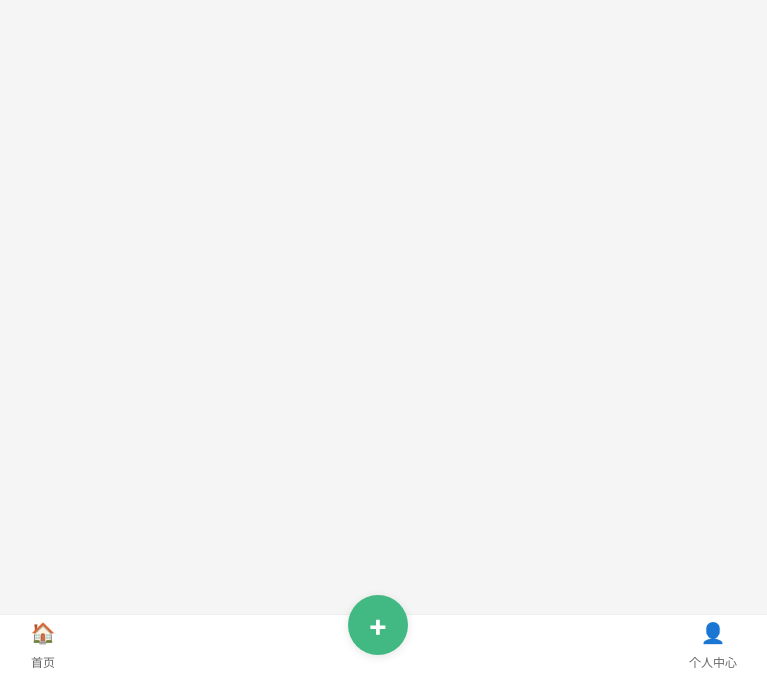
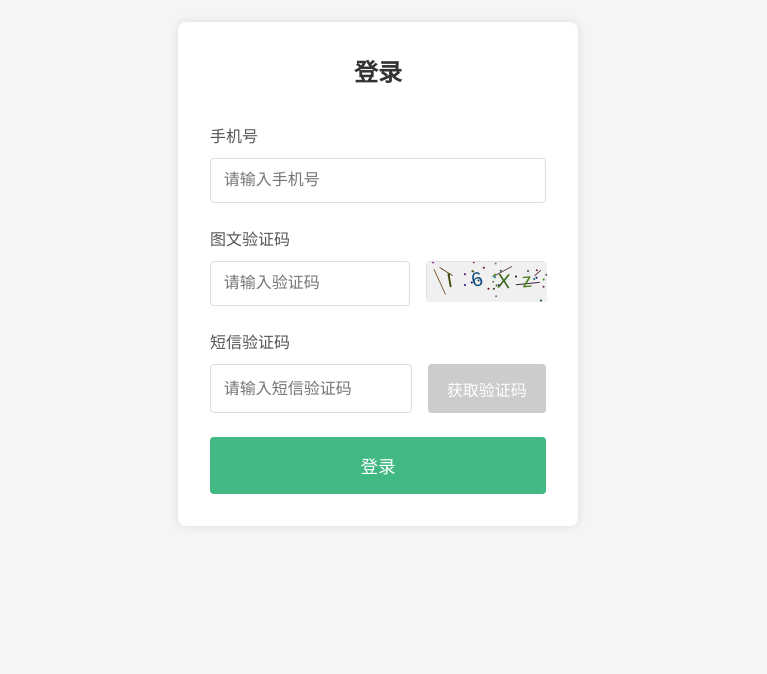
Before and after one commit to guoleopard/todolist, a Vue app in the folder website/: page /login in a window 1280 px wide. Before the commit this address had no page. Shown: the part 126-800 px from the top of the page, without its empty margins (262-1029 px from the left). Built offline with nearby package versions, Linux system fonts and the light colour scheme.

Commit message:
add after login

```diff
--- a/website/src/App.vue
+++ b/website/src/App.vue
@@ -1,7 +1,7 @@
 <template>
   <div id="app">
     <router-view />
-    <Tabbar />
+    <Tabbar v-if="$route.path !== '/login'" />
   </div>
 </template>
 
--- a/website/src/main.js
+++ b/website/src/main.js
@@ -4,10 +4,12 @@ import './style.css';
 import App from './App.vue';
 import Home from './views/Home.vue';
 import Profile from './views/Profile.vue';
+import Login from './views/Login.vue';
 
 const routes = [
-  { path: '/', component: Home },
-  { path: '/profile', component: Profile }
+  { path: '/', component: Home, meta: { requiresAuth: true } },
+  { path: '/profile', component: Profile, meta: { requiresAuth: true } },
+  { path: '/login', component: Login }
 ];
 
 const router = createRouter({
@@ -15,6 +17,16 @@ const router = createRouter({
   routes
 });
 
+// 路由守卫
+router.beforeEach((to, from, next) => {
+  const isLoggedIn = localStorage.getItem('isLoggedIn') === 'true';
+  if (to.meta.requiresAuth && !isLoggedIn) {
+    next('/login');
+  } else {
+    next();
+  }
+});
+
 const app = createApp(App);
 app.use(router);
 app.mount('#app');
--- /dev/null
+++ b/website/src/views/Login.vue
@@ -0,0 +1,286 @@
+<template>
+  <div class="login-container">
+    <div class="login-box">
+      <h2>登录</h2>
+      <form @submit.prevent="handleLogin">
+        <div class="form-group">
+          <label for="phone">手机号</label>
+          <input
+            type="tel"
+            id="phone"
+            v-model="formData.phone"
+            placeholder="请输入手机号"
+            required
+            pattern="^1[3-9]\d{9}$"
+          />
+        </div>
+        <div class="form-group">
+          <label for="captcha">图文验证码</label>
+          <div class="captcha-container">
+            <input
+              type="text"
+              id="captcha"
+              v-model="formData.captcha"
+              placeholder="请输入验证码"
+              required
+            />
+            <div class="captcha-image" @click="refreshCaptcha">
+              <!-- 图文验证码图片将在这里生成 -->
+              <canvas ref="captchaCanvas" width="120" height="40"></canvas>
+            </div>
+          </div>
+        </div>
+        <div class="form-group">
+          <label for="smsCode">短信验证码</label>
+          <div class="sms-container">
+            <input
+              type="text"
+              id="smsCode"
+              v-model="formData.smsCode"
+              placeholder="请输入短信验证码"
+              required
+            />
+            <button
+              type="button"
+              class="get-sms-btn"
+              @click="getSmsCode"
+              :disabled="!canGetSmsCode || smsCountdown > 0"
+            >
+              {{ smsCountdown > 0 ? `${smsCountdown}秒后重新获取` : '获取验证码' }}
+            </button>
+          </div>
+        </div>
+        <button type="submit" class="login-btn">登录</button>
+      </form>
+    </div>
+  </div>
+</template>
+
+<script>
+export default {
+  name: 'Login',
+  data() {
+    return {
+      formData: {
+        phone: '',
+        captcha: '',
+        smsCode: ''
+      },
+      captchaText: '',
+      smsCountdown: 0,
+      timer: null
+    };
+  },
+  computed: {
+    canGetSmsCode() {
+      return this.formData.phone && this.formData.captcha;
+    }
+  },
+  mounted() {
+    this.generateCaptcha();
+  },
+  beforeUnmount() {
+    if (this.timer) {
+      clearInterval(this.timer);
+    }
+  },
+  methods: {
+    generateCaptcha() {
+      // 生成随机验证码
+      const chars = '0123456789ABCDEFGHIJKLMNOPQRSTUVWXYZabcdefghijklmnopqrstuvwxyz';
+      let captcha = '';
+      for (let i = 0; i < 4; i++) {
+        captcha += chars.charAt(Math.floor(Math.random() * chars.length));
+      }
+      this.captchaText = captcha;
+      this.drawCaptcha();
+    },
+    drawCaptcha() {
+      const canvas = this.$refs.captchaCanvas;
+      if (!canvas) return;
+      const ctx = canvas.getContext('2d');
+
+      // 清空画布
+      ctx.clearRect(0, 0, canvas.width, canvas.height);
+
+      // 绘制背景
+      ctx.fillStyle = '#f0f0f0';
+      ctx.fillRect(0, 0, canvas.width, canvas.height);
+
+      // 绘制干扰线
+      for (let i = 0; i < 5; i++) {
+        ctx.strokeStyle = this.getRandomColor();
+        ctx.beginPath();
+        ctx.moveTo(Math.random() * canvas.width, Math.random() * canvas.height);
+        ctx.lineTo(Math.random() * canvas.width, Math.random() * canvas.height);
+        ctx.stroke();
+      }
+
+      // 绘制干扰点
+      for (let i = 0; i < 30; i++) {
+        ctx.fillStyle = this.getRandomColor();
+        ctx.beginPath();
+        ctx.arc(Math.random() * canvas.width, Math.random() * canvas.height, 1, 0, Math.PI * 2);
+        ctx.fill();
+      }
+
+      // 绘制验证码文本
+      ctx.font = '20px Arial';
+      ctx.textBaseline = 'middle';
+      for (let i = 0; i < this.captchaText.length; i++) {
+        ctx.fillStyle = this.getRandomColor();
+        ctx.save();
+        ctx.translate(20 + i * 25, canvas.height / 2);
+        ctx.rotate((Math.random() - 0.5) * 0.5);
+        ctx.fillText(this.captchaText[i], 0, 0);
+        ctx.restore();
+      }
+    },
+    getRandomColor() {
+      const r = Math.floor(Math.random() * 150);
+      const g = Math.floor(Math.random() * 150);
+      const b = Math.floor(Math.random() * 150);
+      return `rgb(${r}, ${g}, ${b})`;
+    },
+    refreshCaptcha() {
+      this.generateCaptcha();
+    },
+    getSmsCode() {
+      // 验证图文验证码
+      if (this.formData.captcha.toLowerCase() !== this.captchaText.toLowerCase()) {
+        alert('图文验证码错误');
+        this.refreshCaptcha();
+        return;
+      }
+
+      // 模拟发送短信验证码
+      alert(`短信验证码已发送至${this.formData.phone}`);
+
+      // 开始倒计时
+      this.smsCountdown = 60;
+      this.timer = setInterval(() => {
+        this.smsCountdown--;
+        if (this.smsCountdown <= 0) {
+          clearInterval(this.timer);
+          this.timer = null;
+        }
+      }, 1000);
+    },
+    handleLogin() {
+      // 简单的登录验证
+      if (!this.formData.phone || !this.formData.smsCode) {
+        alert('请填写完整信息');
+        return;
+      }
+
+      // 模拟登录成功
+      localStorage.setItem('isLoggedIn', 'true');
+      alert('登录成功');
+      this.$router.push('/');
+    }
+  }
+};
+</script>
+
+<style scoped>
+.login-container {
+  display: flex;
+  justify-content: center;
+  align-items: center;
+  height: 100vh;
+  background-color: #f5f5f5;
+}
+
+.login-box {
+  background: white;
+  padding: 2rem;
+  border-radius: 8px;
+  box-shadow: 0 0 10px rgba(0, 0, 0, 0.1);
+  width: 100%;
+  max-width: 400px;
+}
+
+.login-box h2 {
+  text-align: center;
+  margin-bottom: 2rem;
+  color: #333;
+}
+
+.form-group {
+  margin-bottom: 1.5rem;
+}
+
+.form-group label {
+  display: block;
+  margin-bottom: 0.5rem;
+  color: #555;
+  font-weight: 500;
+}
+
+.form-group input {
+  width: 100%;
+  padding: 0.8rem;
+  border: 1px solid #ddd;
+  border-radius: 4px;
+  font-size: 1rem;
+  box-sizing: border-box;
+}
+
+.captcha-container {
+  display: flex;
+  gap: 1rem;
+}
+
+.captcha-container input {
+  flex: 1;
+}
+
+.captcha-image {
+  width: 120px;
+  height: 40px;
+  cursor: pointer;
+  border: 1px solid #ddd;
+  border-radius: 4px;
+}
+
+.sms-container {
+  display: flex;
+  gap: 1rem;
+}
+
+.sms-container input {
+  flex: 1;
+}
+
+.get-sms-btn {
+  padding: 0.8rem 1.2rem;
+  border: none;
+  border-radius: 4px;
+  background-color: #42b983;
+  color: white;
+  cursor: pointer;
+  font-size: 1rem;
+  transition: background-color 0.3s;
+}
+
+.get-sms-btn:disabled {
+  background-color: #ccc;
+  cursor: not-allowed;
+}
+
+.login-btn {
+  width: 100%;
+  padding: 1rem;
+  border: none;
+  border-radius: 4px;
+  background-color: #42b983;
+  color: white;
+  font-size: 1.1rem;
+  cursor: pointer;
+  transition: background-color 0.3s;
+}
+
+.login-btn:hover {
+  background-color: #36a06f;
+}
+</style>
--- a/website/src/views/Profile.vue
+++ b/website/src/views/Profile.vue
@@ -27,6 +27,9 @@
       </button>
       <button @click="clearAll" class="action-btn danger-btn">
         清空所有
+      </button>
+      <button @click="logout" class="action-btn logout-btn">
+        退出登录
       </button>
     </div>
 
@@ -66,6 +69,9 @@
 
 <script setup>
 import { ref, computed, onMounted } from 'vue';
+import { useRouter } from 'vue-router';
+
+const router = useRouter();
 
 const todos = ref([]);
 
@@ -104,10 +110,15 @@ const clearCompleted = () => {
 };
 
 const clearAll = () => {
-  if (confirm('确定要清空所有待办事项吗？')) {
+  if (confirm('确定要清空所有待办事项吗？此操作不可恢复！')) {
     localStorage.removeItem('todos');
     loadTodos();
   }
+};
+
+const logout = () => {
+  localStorage.removeItem('isLoggedIn');
+  router.push('/login');
 };
 
 onMounted(() => {
@@ -181,6 +192,10 @@ onMounted(() => {
   background: #ff4757;
 }
 
+.logout-btn {
+  background: #95a5a6;
+}
+
 .category-stats {
   background: #fff;
   border-radius: 10px;
```
